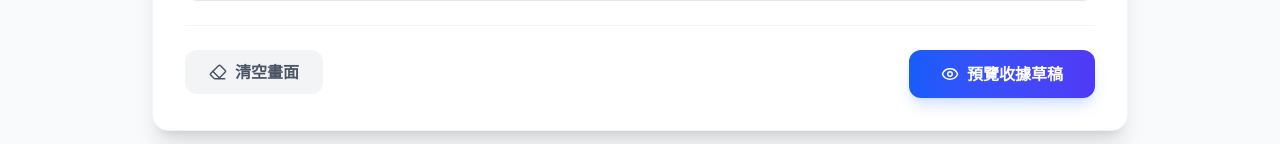
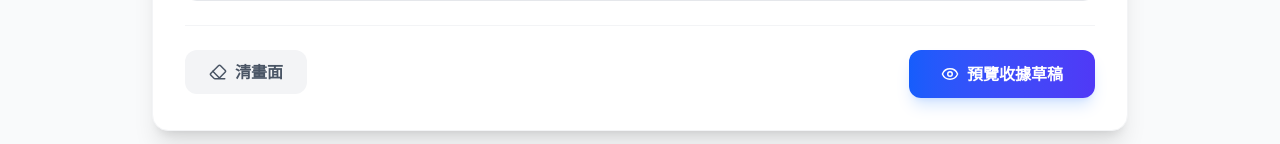
Before and after one commit to always77798-dot/ttcps-receipt-system, a React (Vite) app: page / in a window 1280 px wide. Shown: the part 653-797 px from the top of the page. Built offline with nearby package versions, Linux system fonts and the light colour scheme.

Commit message:
feat: adjust clear form logic to clear email/name and rename button

```diff
--- a/src/App.jsx
+++ b/src/App.jsx
@@ -229,8 +229,8 @@ function App() {
   const handleClearForm = () => {
     if (window.confirm("確定要清空目前填寫的所有資料嗎？")) {
       setFormData({
-        email: localStorage.getItem("receiptSystemUserEmail") || "",
-        applicantName: localStorage.getItem("receiptSystemUserName") || "",
+        email: "",
+        applicantName: "",
         payer: "",
         incomeSubject: "",
         subjectCode: "",
--- a/src/components/ReceiptForm.jsx
+++ b/src/components/ReceiptForm.jsx
@@ -189,7 +189,7 @@ export const ReceiptForm = ({ formData, loading, onChange, onSubmit, onClear })
             className="px-6 py-2.5 rounded-xl font-semibold text-gray-600 bg-gray-100 hover:bg-gray-200 hover:text-gray-900 transition-all duration-200 flex items-center justify-center active:scale-95 disabled:opacity-50 self-start w-full sm:w-auto"
           >
             <Eraser className="w-4.5 h-4.5 mr-2" />
-            清空畫面
+            清畫面
           </button>
 
           <button
```
